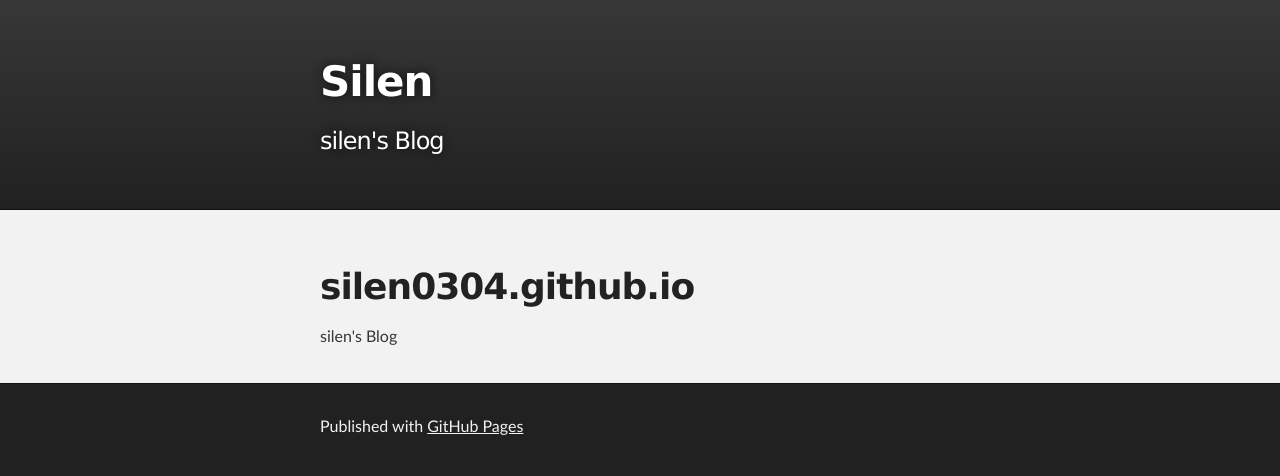
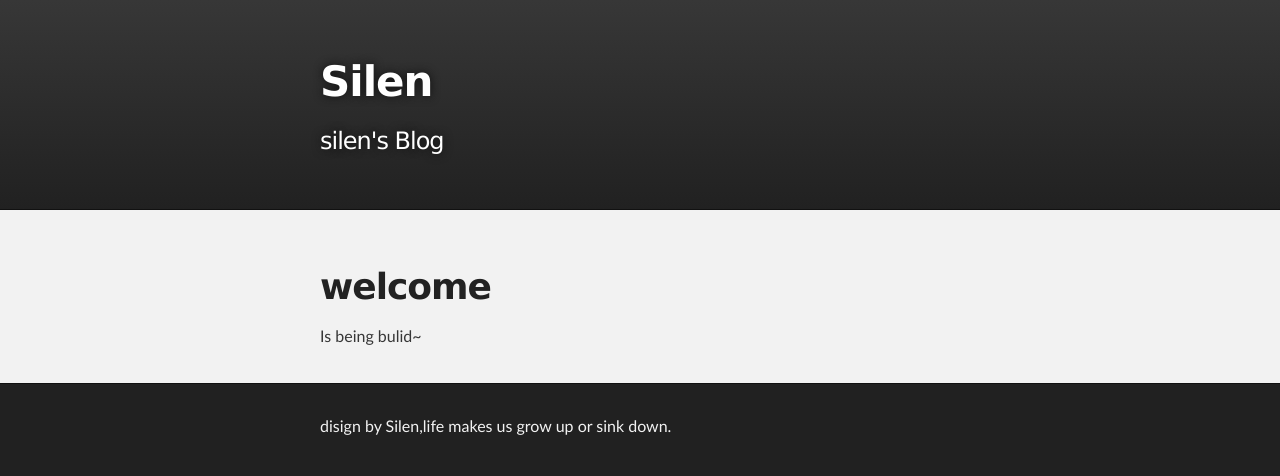
Before and after one commit to silen0304/1silen0304.github.io, a plain HTML site: page index.html in a window 1280 px wide. Drawn offline with Linux system fonts and the light colour scheme.

Commit message:
building

```diff
--- a/index.html
+++ b/index.html
@@ -27,16 +27,16 @@
     <div id="main_content_wrap" class="outer">
       <section id="main_content" class="inner">
         <h1>
-<a id="silen0304githubio" class="anchor" href="#silen0304githubio" aria-hidden="true"><span aria-hidden="true" class="octicon octicon-link"></span></a>silen0304.github.io</h1>
+<a id="silen0304githubio" class="anchor" href="#silen0304githubio" aria-hidden="true"><span aria-hidden="true" class="octicon octicon-link"></span></a>welcome</h1>
 
-<p>silen's Blog</p>
+<p>Is being bulid~</p>
       </section>
     </div>
 
     <!-- FOOTER  -->
     <div id="footer_wrap" class="outer">
       <footer class="inner">
-        <p>Published with <a href="https://pages.github.com">GitHub Pages</a></p>
+        <p>disign by Silen,life makes us grow up or sink down.</p>
       </footer>
     </div>
 
```
